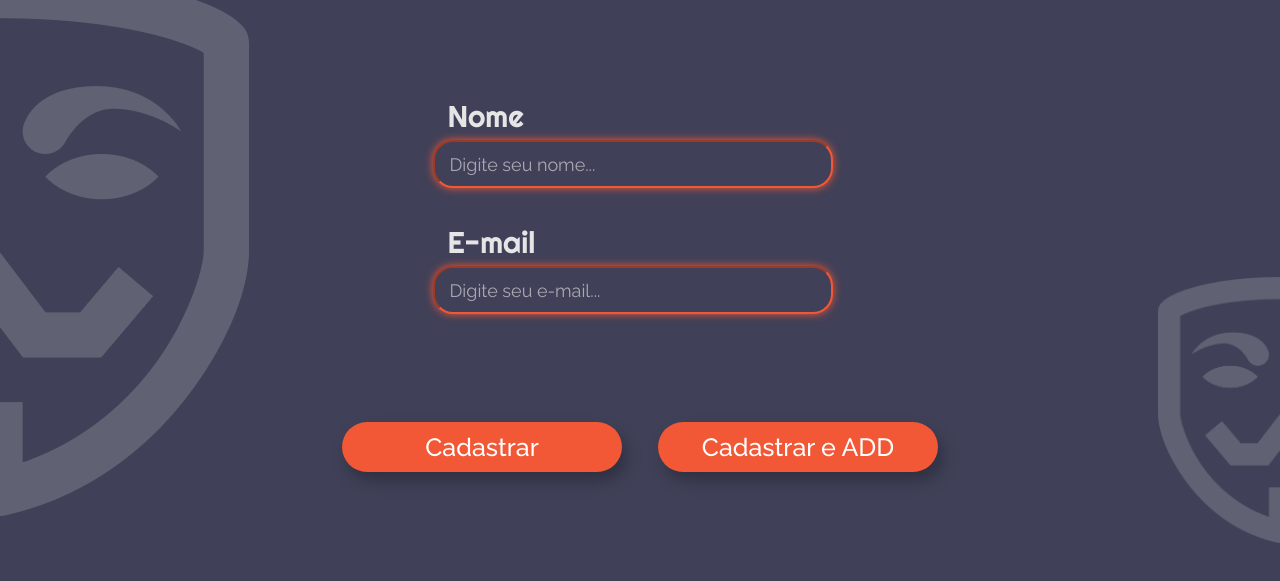
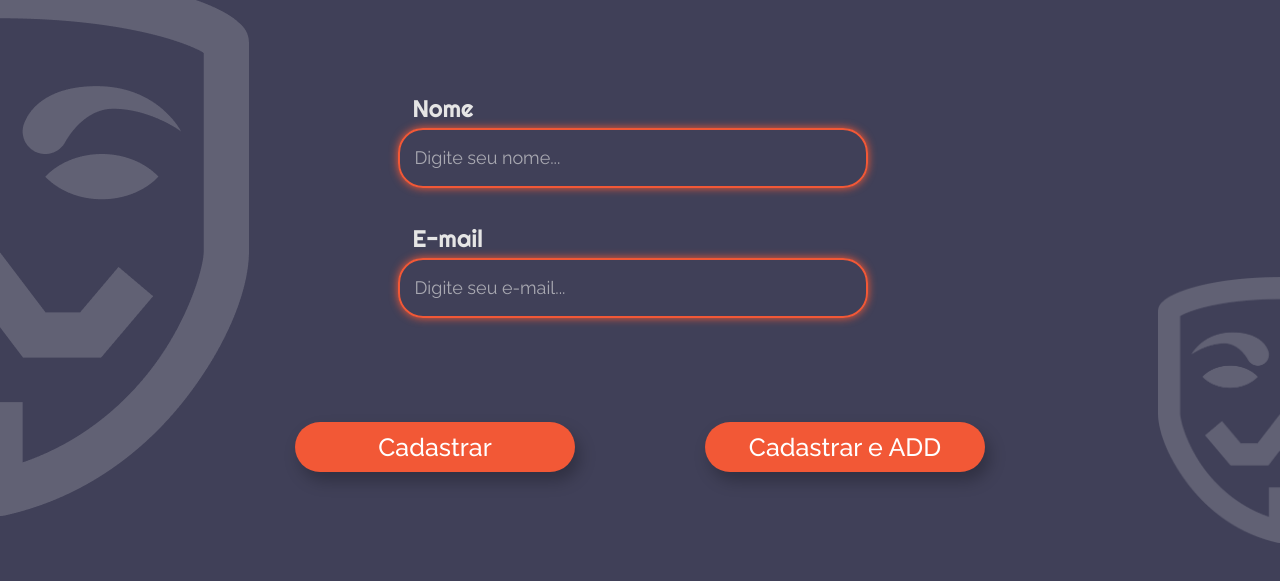
Before and after one commit to devs-e-perigosos/amigo-secreto, a plain HTML site: page frontend/pages/tela-cadastro.html in a window 1280 px wide. Shown: the part 203-784 px from the top of the page. Drawn offline with Linux system fonts and the light colour scheme.

Commit message:
alterando cor do border e ajustando espacos

```diff
--- a/frontend/styles/tela-cadastro.css
+++ b/frontend/styles/tela-cadastro.css
@@ -3,7 +3,7 @@
 label {
   font-family: "Righteous";
   font-weight: 500;
-  font-size: 30px;
+  font-size: 24px;
   color: var(--cinza);
 
   margin-bottom: 5px;
@@ -21,30 +21,29 @@ label {
 .input-texto {
   font-family: "Raleway";
   font-weight: normal;
-  font-size: 18px;
-  background-color: var(--cor-principal);
+  font-size: 16px;
+  background-color: transparent;
   color: var(--cinza);
-
-  width: 400px;
-  height: 6vh;
-
+  outline: none;
+  width: 470px;
+  height: 60px;
   margin-left: -15px;
   padding: 15px;
-
-  border-radius: 20px;
-  border-color: var(--laranja);
+  border-radius: 25px;
+  border: 2.5px solid #F25836;
   box-shadow: 0px 0px 8px var(--laranja);
 }
 
 .input-texto::placeholder {
   color: #e5e5e5a1;
   font-family: "Raleway";
-  font-weight: normal;
+  font-weight: 400;
+  font-size: 18px;
 }
 
 .btn {
   display: flex;
-  justify-content: center;
+  justify-content: space-evenly;
 }
 
 .btn-input {
@@ -60,8 +59,6 @@ label {
   font-size: 25px;
   color: #fff;
   box-shadow: 5px 9px 16px 0px #00000040;
-
-  margin: 0px 18px 0px 18px;
 }
 
 .btn-input:hover {
```
Also changed, not shown: frontend/pages/tela-cadastro.html (+7 -20 lines).
